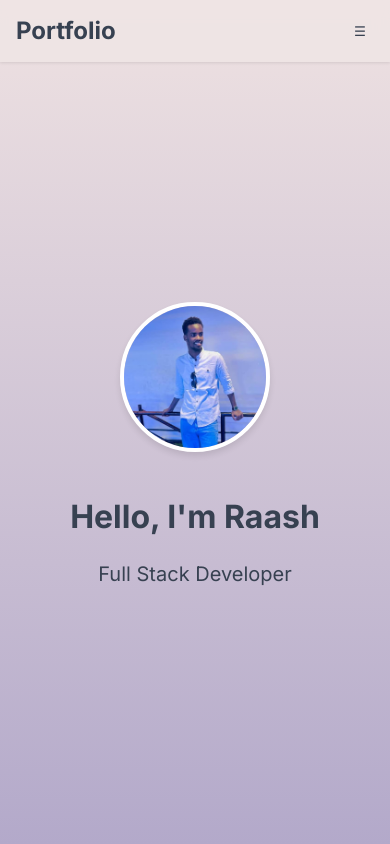
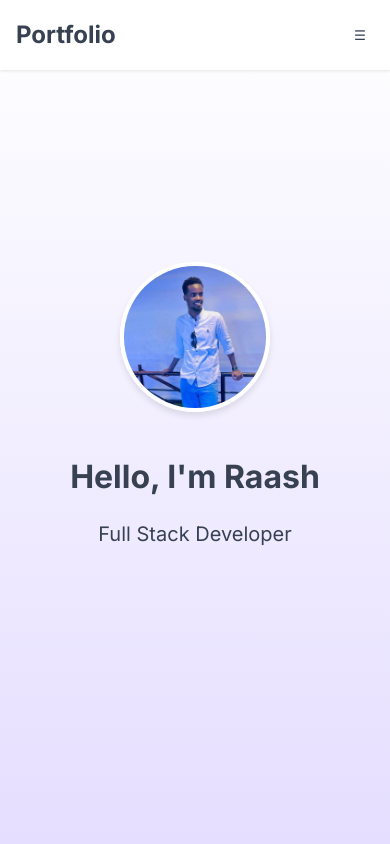
Before and after one commit to Raash12/Ptofile, a React (Vite) app: page / in a window 390 px wide. Shown: the top 844 px of the page. Built offline with nearby package versions, Linux system fonts and the light colour scheme.

Commit message:
fixed css

```diff
--- a/src/App.css
+++ b/src/App.css
@@ -1,4 +1,3 @@
-/* Reset and Base Styles */
 * {
   margin: 0;
   padding: 0;
@@ -28,7 +27,7 @@
   top: 0;
   left: 0;
   width: 100%;
-  background: rgba(255, 255, 255, 0.9);
+  background: rgba(255, 255, 255, 0.95);
   backdrop-filter: blur(8px);
   box-shadow: 0 1px 3px var(--shadow-color);
   z-index: 1000;
@@ -41,6 +40,7 @@
   display: flex;
   justify-content: space-between;
   align-items: center;
+  flex-wrap: wrap;
 }
 
 .nav-logo {
@@ -60,10 +60,55 @@
   text-decoration: none;
   color: var(--text-color);
   transition: color 0.3s ease;
+  padding: 0.5rem;
 }
 
 .nav-link:hover {
   color: var(--primary-color);
+}
+
+/* Mobile Navigation */
+.mobile-menu-toggle {
+  display: none;
+  background: none;
+  border: none;
+  padding: 0.5rem;
+  cursor: pointer;
+  color: var(--text-color);
+}
+
+@media (max-width: 768px) {
+  .nav-links {
+    display: none;
+    width: 100%;
+    flex-direction: column;
+    gap: 0;
+    padding: 1rem 0;
+    background: var(--background-color);
+    position: absolute;
+    top: 100%;
+    left: 0;
+    box-shadow: 0 4px 6px var(--shadow-color);
+  }
+
+  .nav-links.active {
+    display: flex;
+  }
+
+  .nav-link {
+    width: 100%;
+    padding: 0.75rem 1.5rem;
+    text-align: left;
+    border-bottom: 1px solid var(--border-color);
+  }
+
+  .nav-link:last-child {
+    border-bottom: none;
+  }
+
+  .mobile-menu-toggle {
+    display: block;
+  }
 }
 
 /* Hero Section */
@@ -265,6 +310,10 @@
     display: none;
   }
 
+  .nav-links.active {
+    display: flex;
+  }
+
   .about-content {
     grid-template-columns: 1fr;
     text-align: center;
@@ -281,6 +330,20 @@
   .hero-image {
     width: 150px;
     height: 150px;
+  }
+
+  .projects-grid {
+    grid-template-columns: 1fr;
+    padding: 0 1rem;
+  }
+
+  .contact-form {
+    padding: 0 1rem;
+  }
+
+  .form-input,
+  .form-textarea {
+    font-size: 16px; /* Prevents iOS zoom on focus */
   }
 }
 
@@ -299,301 +362,3 @@
 .fade-in {
   animation: fadeIn 0.5s ease-out forwards;
 }
-* {
-  margin: 0;
-  padding: 0;
-  box-sizing: border-box;
-}
-
-:root {
-  --primary-color: #8B5CF6;
-  --secondary-color: #E5DEFF;
-  --accent-color: #6D28D9;
-  --text-color: #374151;
-  --background-color: #ffffff;
-  --border-color: #E5E7EB;
-  --shadow-color: rgba(0, 0, 0, 0.1);
-}
-
-body {
-  font-family: -apple-system, BlinkMacSystemFont, 'Segoe UI', Roboto, Oxygen,
-    Ubuntu, Cantarell, 'Open Sans', 'Helvetica Neue', sans-serif;
-  line-height: 1.6;
-  color: var(--text-color);
-}
-
-/* Navigation - Updated for better mobile support */
-.nav {
-  position: fixed;
-  top: 0;
-  left: 0;
-  width: 100%;
-  background: rgba(255, 255, 255, 0.95);
-  backdrop-filter: blur(8px);
-  box-shadow: 0 1px 3px var(--shadow-color);
-  z-index: 1000;
-}
-
-.nav-container {
-  max-width: 1200px;
-  margin: 0 auto;
-  padding: 1rem;
-  display: flex;
-  justify-content: space-between;
-  align-items: center;
-  flex-wrap: wrap;
-}
-
-.nav-logo {
-  font-size: 1.5rem;
-  font-weight: bold;
-  text-decoration: none;
-  color: var(--text-color);
-}
-
-.nav-links {
-  display: flex;
-  gap: 2rem;
-  align-items: center;
-}
-
-.nav-link {
-  text-decoration: none;
-  color: var(--text-color);
-  transition: color 0.3s ease;
-  padding: 0.5rem;
-}
-
-.nav-link:hover {
-  color: var(--primary-color);
-}
-
-/* Mobile Navigation */
-@media (max-width: 768px) {
-  .nav-container {
-    padding: 0.75rem;
-  }
-
-  .nav-links {
-    display: none;
-    width: 100%;
-    flex-direction: column;
-    gap: 0;
-    padding: 1rem 0;
-    background: var(--background-color);
-    position: absolute;
-    top: 100%;
-    left: 0;
-    box-shadow: 0 4px 6px var(--shadow-color);
-  }
-
-  .nav-links.active {
-    display: flex;
-  }
-
-  .nav-link {
-    width: 100%;
-    padding: 0.75rem 1.5rem;
-    text-align: left;
-    border-bottom: 1px solid var(--border-color);
-  }
-
-  .nav-link:last-child {
-    border-bottom: none;
-  }
-}
-
-/* Mobile Menu Toggle */
-.mobile-menu-toggle {
-  display: none;
-  background: none;
-  border: none;
-  padding: 0.5rem;
-  cursor: pointer;
-  color: var(--text-color);
-}
-
-@media (max-width: 768px) {
-  .mobile-menu-toggle {
-    display: block;
-  }
-}
-
-/* ... keep existing code (Hero Section through Animations) */
-
-/* Additional Mobile Responsiveness */
-@media (orientation: portrait) {
-  .hero-content {
-    padding-top: 4rem;
-  }
-
-  .projects-grid {
-    grid-template-columns: 1fr;
-    padding: 0 1rem;
-  }
-
-  .about-content {
-    grid-template-columns: 1fr;
-    gap: 2rem;
-    padding: 0 1rem;
-  }
-
-  .contact-form {
-    padding: 0 1rem;
-  }
-
-  .form-input,
-  .form-textarea {
-    font-size: 16px; /* Prevents iOS zoom on focus */
-  }
-}
-* {
-  margin: 0;
-  padding: 0;
-  box-sizing: border-box;
-}
-
-:root {
-  --primary-color: #7e64bc;
-  --secondary-color: #b3a9ca;
-  --accent-color: #bfa7e6;
-  --text-color: #374151;
-  --background-color: #efe2e2;
-  --border-color: #8a97b1;
-  --shadow-color: rgba(0, 0, 0, 0.1);
-}
-
-body {
-  font-family: -apple-system, BlinkMacSystemFont, 'Segoe UI', Roboto, Oxygen,
-    Ubuntu, Cantarell, 'Open Sans', 'Helvetica Neue', sans-serif;
-  line-height: 1.6;
-  color: var(--text-color);
-}
-
-/* Navigation - Mobile First Approach */
-.nav {
-  position: fixed;
-  top: 0;
-  left: 0;
-  width: 100%;
-  background: rgba(239, 228, 228, 0.95);
-  backdrop-filter: blur(8px);
-  box-shadow: 0 1px 3px var(--shadow-color);
-  z-index: 1000;
-}
-
-.nav-container {
-  max-width: 1200px;
-  margin: 0 auto;
-  padding: 0.75rem 1rem;
-  display: flex;
-  justify-content: space-between;
-  align-items: center;
-  flex-wrap: wrap;
-}
-
-.nav-logo {
-  font-size: 1.5rem;
-  font-weight: bold;
-  text-decoration: none;
-  color: var(--text-color);
-}
-
-/* Mobile Navigation */
-.nav-links {
-  display: none;
-  width: 100%;
-  flex-direction: column;
-  padding: 0.5rem 0;
-  background: var(--background-color);
-}
-
-.nav-links.active {
-  display: flex;
-}
-
-.nav-link {
-  display: block;
-  padding: 0.75rem 1rem;
-  text-decoration: none;
-  color: var(--text-color);
-  transition: all 0.3s ease;
-  border-bottom: 1px solid var(--border-color);
-}
-
-.nav-link:last-child {
-  border-bottom: none;
-}
-
-.nav-link:hover {
-  background-color: var(--secondary-color);
-  color: var(--primary-color);
-}
-
-/* Mobile Menu Button */
-.mobile-menu-toggle {
-  display: block;
-  padding: 0.5rem;
-  background: none;
-  border: none;
-  color: var(--text-color);
-  cursor: pointer;
-  transition: color 0.3s ease;
-}
-
-.mobile-menu-toggle:hover {
-  color: var(--primary-color);
-}
-
-/* Desktop Navigation */
-@media (min-width: 768px) {
-  .mobile-menu-toggle {
-    display: none;
-  }
-
-  .nav-links {
-    display: flex;
-    width: auto;
-    flex-direction: row;
-    background: none;
-    padding: 0;
-    gap: 2rem;
-  }
-
-  .nav-link {
-    border: none;
-    padding: 0.5rem;
-  }
-
-  .nav-link:hover {
-    background: none;
-  }
-}
-
-
-/* Additional Mobile Responsiveness */
-@media (orientation: portrait) {
-  .hero-content {
-    padding-top: 5rem;
-  }
-
-  .projects-grid {
-    grid-template-columns: 1fr;
-    padding: 0 1rem;
-  }
-
-  .about-content {
-    grid-template-columns: 1fr;
-    gap: 2rem;
-    padding: 0 1rem;
-  }
-
-  .contact-form {
-    padding: 0 1rem;
-  }
-
-  .form-input,
-  .form-textarea {
-    font-size: 16px;
-  }
-}
```
